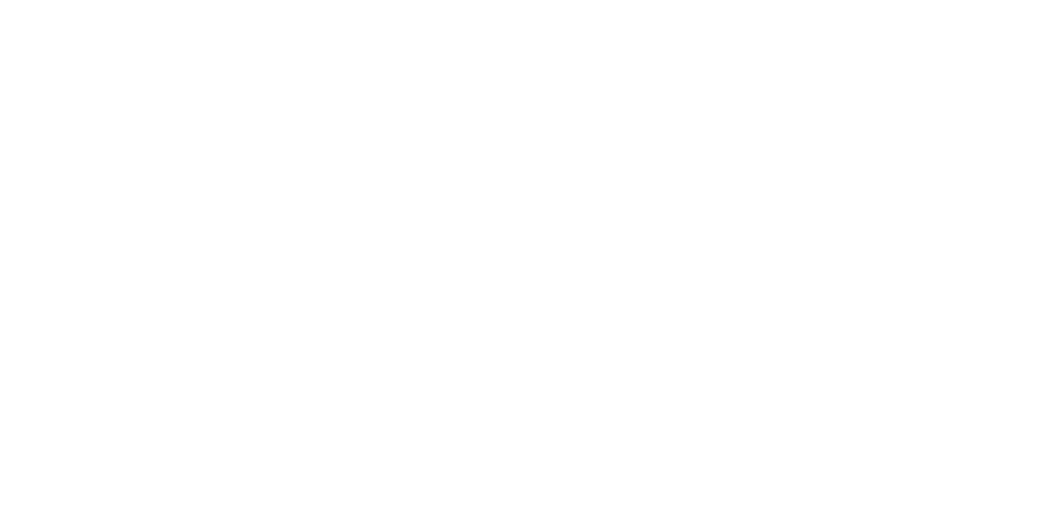
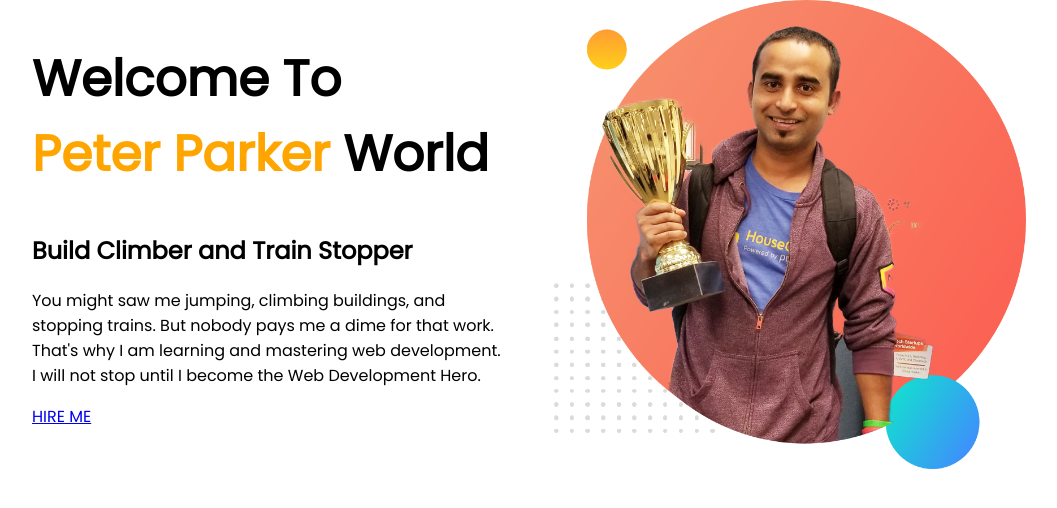
Before and after one commit to ferdousalam007/developer-portfolio, a plain HTML site: page index.html in a window 1280 px wide. Shown: the whole page, without its empty margins (38-1095 px from the left). Drawn offline with Linux system fonts and the light colour scheme.

Commit message:
top section complete

```diff
--- a/index.html
+++ b/index.html
@@ -12,6 +12,16 @@
     <link rel="shortcut icon" href="images/tabicon.png" type="image/x-icon">
 </head>
 <body>
-
+    <section class="top-section">
+        <div class="half-width">
+            <h1>Welcome To <br> <span class="clr-orange">Peter Parker</span> World</h1>
+            <h2>Build Climber and Train Stopper</h2>
+            <p>You might saw me jumping, climbing buildings, and stopping trains. But nobody pays me a dime for that work. That's why I am learning and mastering web development. I will not stop until I become the Web Development Hero.</p>
+            <a class="link-button"  target="_blank" href="https://www.linkedin.com">HIRE ME</a>
+        </div>
+        <div class="half-width">
+            <img src="images/jhankar.png" alt="">
+        </div>
+    </section>
 </body>
 </html>
--- a/style.css
+++ b/style.css
@@ -0,0 +1,24 @@
+body{
+    font-family: 'Poppins', sans-serif;
+    margin: 0;
+}
+h1{
+    font-size: 50px;
+}
+section{
+    margin-bottom: 120px;
+}
+.top-section{
+    display: flex;
+    padding: 0 50px;
+}
+.half-width{
+    width: 40%;
+    padding: 0 30px 0 20px;
+}
+.clr-orange{
+    color: orange;
+}
+.top-section img{
+  width: 100%;
+}
```
